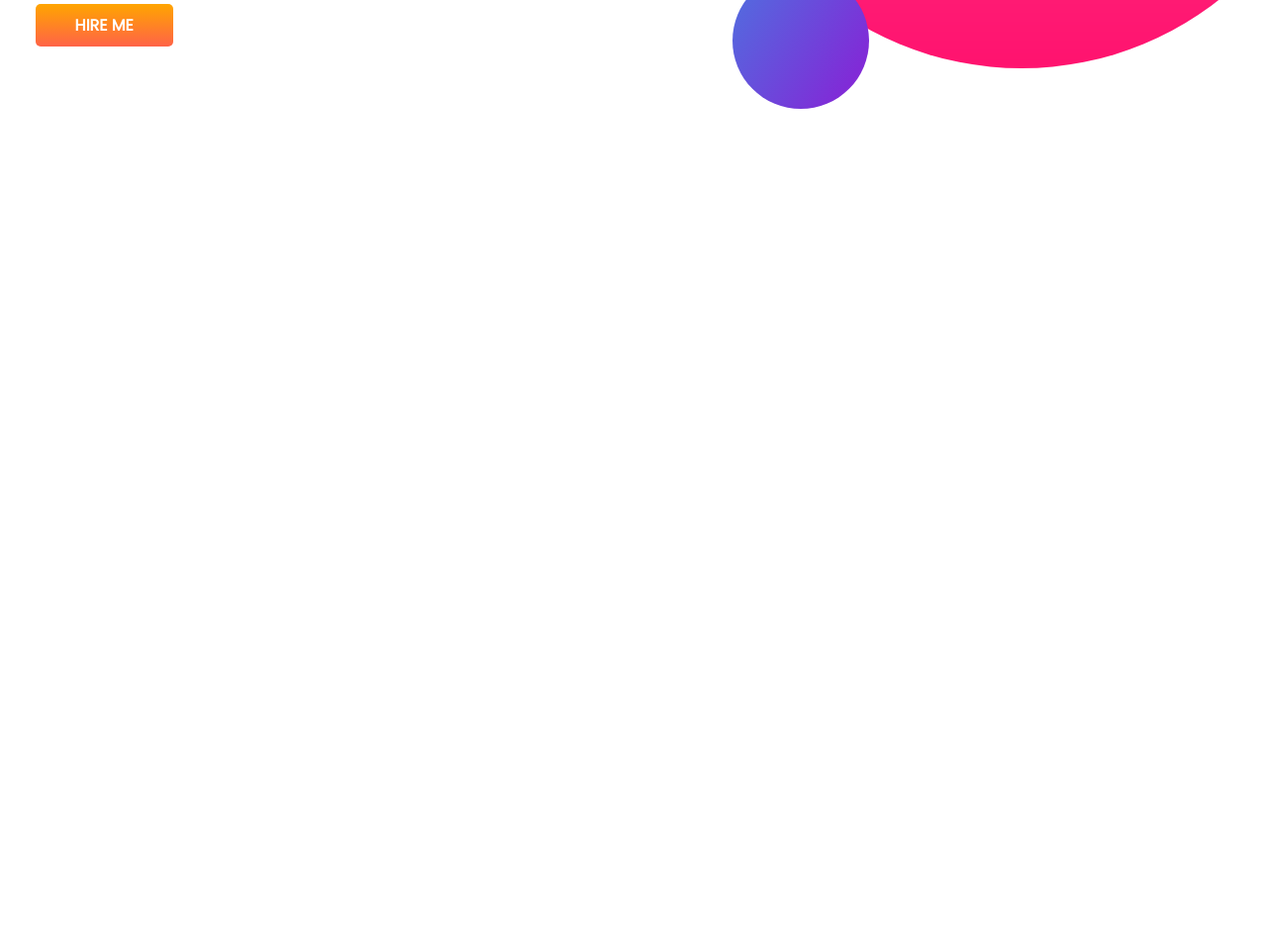
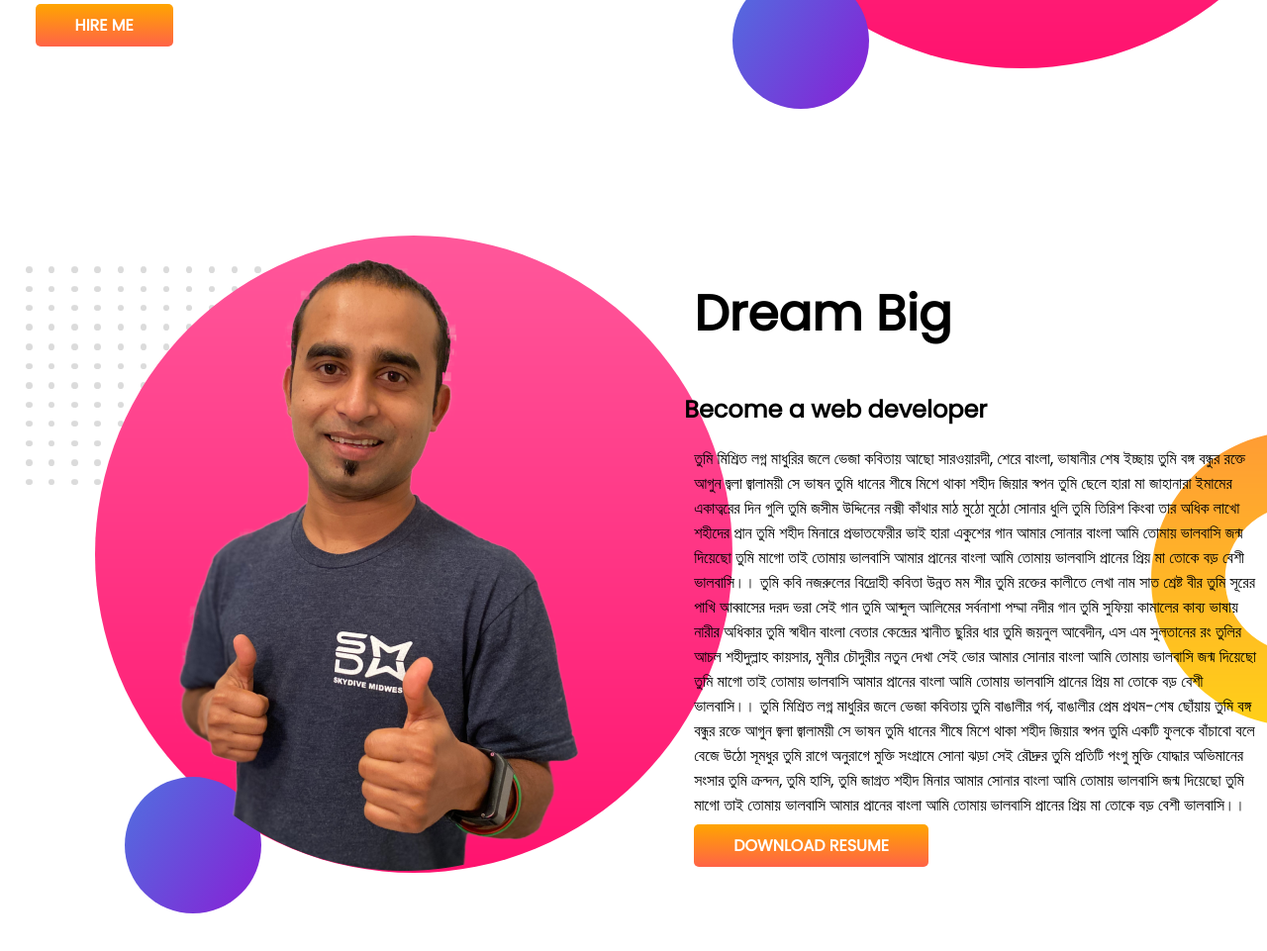
Before and after one commit to jrtanmoy/developer-portfolio, a plain HTML site: page index.html in a window 1280 px wide. Shown: the part 575-1536 px from the top of the page at 99% size. Before the commit the page ends 800 px from the top, so only its background shows below. Drawn offline with Linux system fonts and the light colour scheme.

Commit message:
dream added

```diff
--- a/index.html
+++ b/index.html
@@ -59,6 +59,58 @@
         </div>
 
     </section>
+    <section class="dream-big">
+        <div class="half-width">
+            <img src="images/jhankar2.png" alt="">
+        </div>
+        <div class="half-width">
+            <h1>Dream Big</h1>
+            <h2>Become a web developer</h2>
+            <p>
+                তুমি মিশ্রিত লগ্ন মাধুরির জলে ভেজা কবিতায়
+                আছো সারওয়ারদী, শেরে বাংলা, ভাষানীর শেষ ইচ্ছায়
+                তুমি বঙ্গ বন্ধুর রক্তে আগুন জ্বলা জ্বালাময়ী সে ভাষন
+                তুমি ধানের শীষে মিশে থাকা শহীদ জিয়ার স্বপন
+                তুমি ছেলে হারা মা জাহানারা ইমামের একাত্বরের দিন গুলি
+                তুমি জসীম উদ্দিনের নক্সী কাঁথার মাঠ মুঠো মুঠো সোনার ধুলি
+                তুমি তিরিশ কিংবা তার অধিক লাখো শহীদের প্রান
+                তুমি শহীদ মিনারে প্রভাতফেরীর ভাই হারা একুশের গান
+                আমার সোনার বাংলা আমি তোমায় ভালবাসি
+                জন্ম দিয়েছো তুমি মাগো তাই তোমায় ভালবাসি
+                আমার প্রানের বাংলা আমি তোমায় ভালবাসি
+                প্রানের প্রিয় মা তোকে বড় বেশী ভালবাসি।।
+
+                তুমি কবি নজরুলের বিদ্রোহী কবিতা উন্নত মম শীর
+                তুমি রক্তের কালীতে লেখা নাম সাত শ্রেষ্ট বীর
+                তুমি সূরের পাখি আব্বাসের দরদ ভরা সেই গান
+                তুমি আব্দুল আলিমের সর্বনাশা পদ্মা নদীর গান
+                তুমি সুফিয়া কামালের কাব্য ভাষায় নারীর অধিকার
+                তুমি স্বাধীন বাংলা বেতার কেন্দ্রের শ্বানীত ছুরির ধার
+                তুমি জয়নুল আবেদীন, এস এম সুলতানের রং তুলির আচল
+                শহীদুল্লাহ কায়সার, মুনীর চৌদুরীর নতুন দেখা সেই ভোর
+                আমার সোনার বাংলা আমি তোমায় ভালবাসি
+                জন্ম দিয়েছো তুমি মাগো তাই তোমায় ভালবাসি
+                আমার প্রানের বাংলা আমি তোমায় ভালবাসি
+                প্রানের প্রিয় মা তোকে বড় বেশী ভালবাসি।।
+
+                তুমি মিশ্রিত লগ্ন মাধুরির জলে ভেজা কবিতায়
+                তুমি বাঙালীর গর্ব, বাঙালীর প্রেম প্রথম-শেষ ছোঁয়ায়
+                তুমি বঙ্গ বন্ধুর রক্তে আগুন জ্বলা জ্বালাময়ী সে ভাষন
+                তুমি ধানের শীষে মিশে থাকা শহীদ জিয়ার স্বপন
+                তুমি একটি ফুলকে বাঁচাবো বলে বেজে উঠো সূমধুর
+                তুমি রাগে অনুরাগে মুক্তি সংগ্রামে সোনা ঝড়া সেই রৌদ্রুর
+                তুমি প্রতিটি পংগু মুক্তি যোদ্ধার অভিমানের সংসার
+                তুমি ক্রন্দন, তুমি হাসি, তুমি জাগ্রত শহীদ মিনার
+                আমার সোনার বাংলা আমি তোমায় ভালবাসি
+                জন্ম দিয়েছো তুমি মাগো তাই তোমায় ভালবাসি
+                আমার প্রানের বাংলা আমি তোমায় ভালবাসি
+                প্রানের প্রিয় মা তোকে বড় বেশী ভালবাসি।।</p>
+            <a class="link-button" target="_blank" href="https://www.linkedin.com/in/joy-roy-697907229/">DOWNLOAD
+                RESUME</a>
+
+        </div>
+
+    </section>
 </body>
 
 </html>
--- a/style.css
+++ b/style.css
@@ -17,6 +17,7 @@ p{
 }
 section{
     display: flex;
+    margin-bottom: 120px;
 }
 .half-width{
     width: 50%;
@@ -35,3 +36,8 @@ section{
     background-image: url(images/top-banner.png);
     background-repeat: no-repeat;
 }
+.dream-big{
+    background-image: url(images/dream-bg.png);
+    background-repeat: no-repeat;
+    background-position: right;
+}
```
